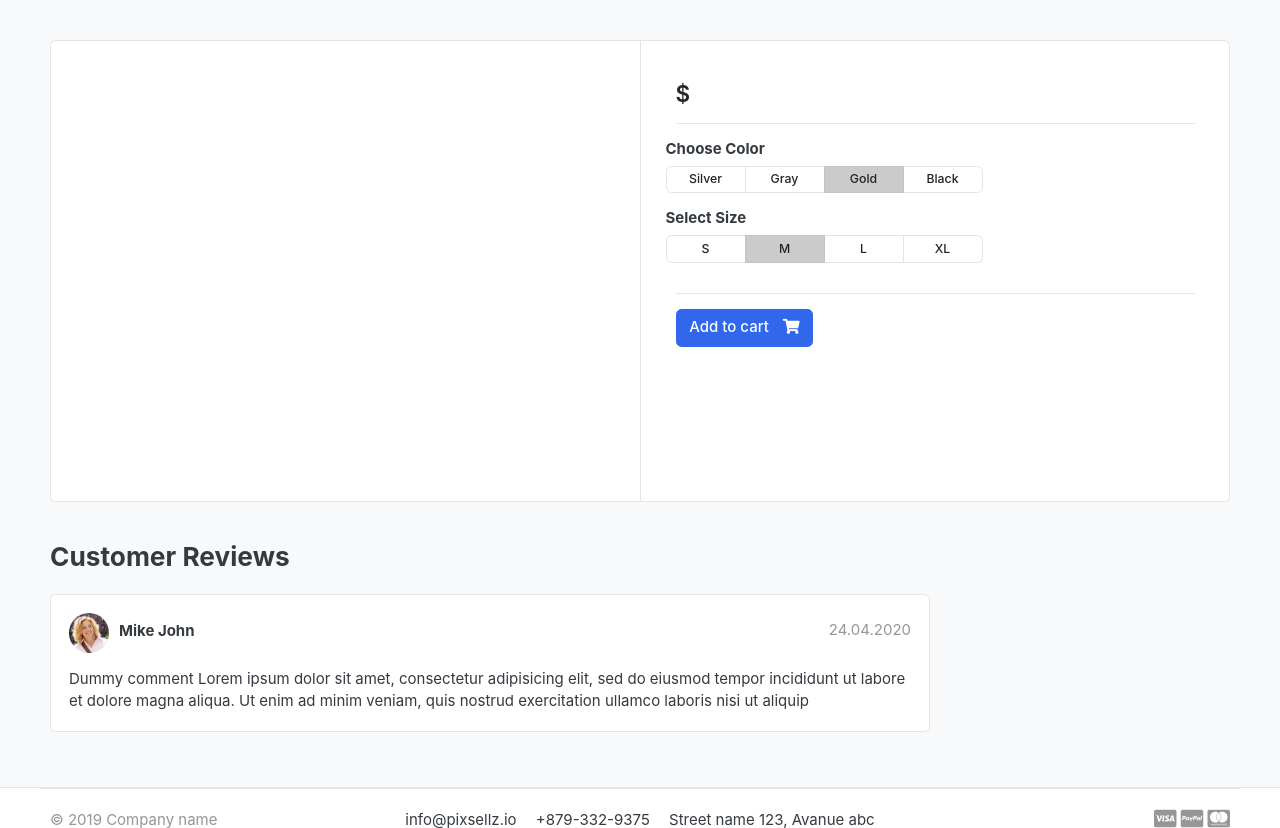
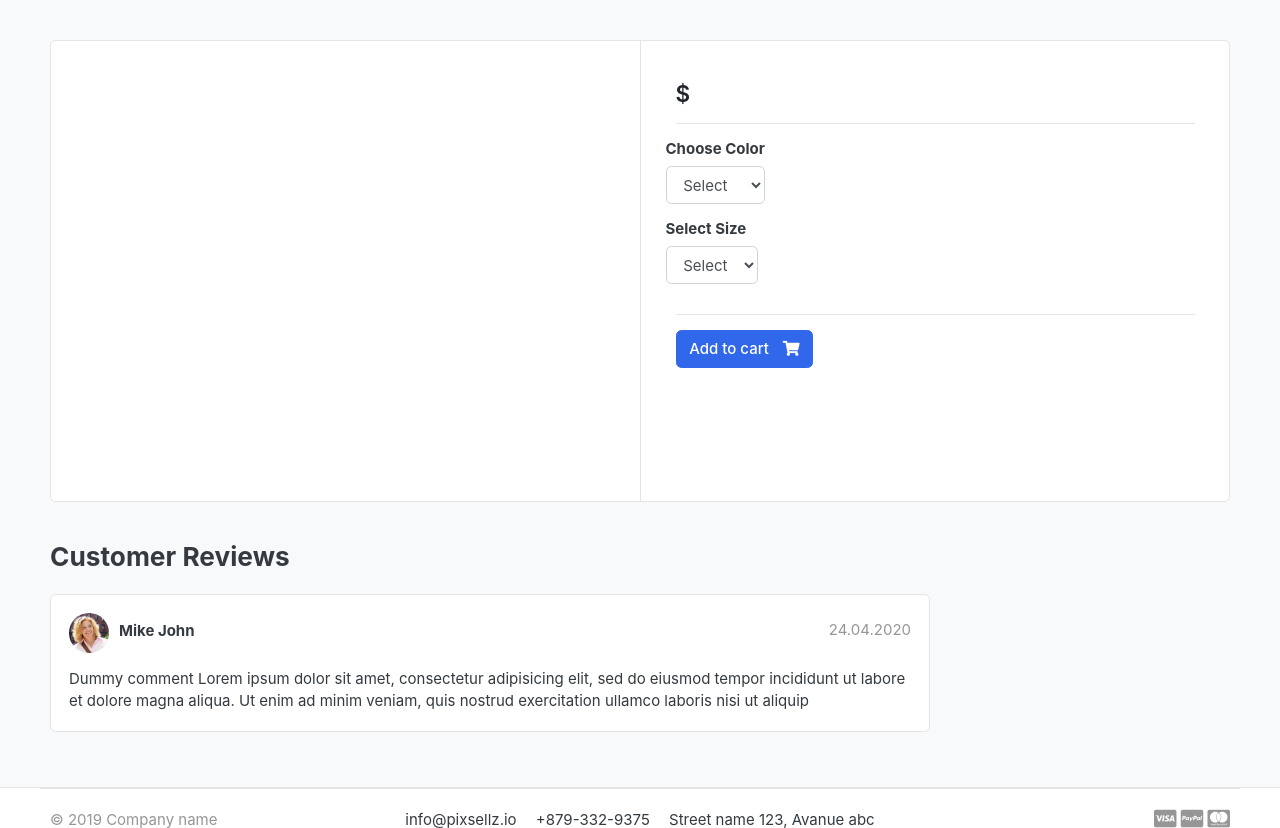
Before and after one commit to Titanking138/webbuy, a Django app: template templates/store/product_detail.html in a window 1280 px wide. Shown: the part 150-978 px from the top of the page. Run offline with Django 4.2, Linux system fonts and the light colour scheme; the template is opened without the code that fills it, so the values that code supplies are empty; some libraries are stand-ins or nearby versions; some web fonts are replaced.

Commit message:
dynamic color

```diff
--- a/carts/views.py
+++ b/carts/views.py
@@ -15,6 +15,11 @@ def _cart_id(request):
     return cart
 
 def add_cart(request,product_id):
+    if request.method == 'POST':
+        color = request.POST['color']
+        size = request.POST['size']
+
+    print(color , size)
     product = Product.objects.get(id=product_id) #get the product
     try:
         cart = Cart.objects.get(cart_id=_cart_id(request)) # get the cart id using httpsession method
--- a/templates/store/product_detail.html
+++ b/templates/store/product_detail.html
@@ -19,6 +19,8 @@
     </article> <!-- gallery-wrap .end// -->
             </aside>
             <main class="col-md-6 border-left">
+             <form action = "{% url 'add_cart' single_product.id %}" , method="POST">
+                {% csrf_token %}
                 <article class="content-body">
 
                 <h2 class="title">{{ single_product.product_name }}</h2>
@@ -34,39 +36,23 @@
                     <div class="row">
                         <div class="item-option-select">
                             <h6>Choose Color</h6>
-                <div class="btn-group btn-group-sm btn-group-toggle" data-toggle="buttons">
-                  <label class="btn btn-light">
-                    <input type="radio" name="radio_color"> Silver
-                  </label>
-                  <label class="btn btn-light">
-                    <input type="radio" name="radio_color" > Gray
-                  </label>
-                  <label class="btn btn-light active">
-                    <input type="radio" name="radio_color checked"> Gold
-                  </label>
-                  <label class="btn btn-light">
-                    <input type="radio" name="radio_color"> Black
-                  </label>
-                </div>
+                               <select name="color"  class="form-control" required>
+                                 <option value="" disabled selected>Select</option>
+                                 {% for i in single_product.variation_set.colors %}
+                                 <option value="{{ i.variation_value | lower }}">{{ i.variation_value | capfirst }}</option>
+                                 {% endfor %}
+                              </select>
                         </div>
                     </div> <!-- row.// -->
                     <div class="row">
                         <div class="item-option-select">
                             <h6>Select Size</h6>
-                <div class="btn-group btn-group-sm btn-group-toggle" data-toggle="buttons">
-                  <label class="btn btn-light">
-                    <input type="radio" name="radio_color"> S
-                  </label>
-                  <label class="btn btn-light active">
-                    <input type="radio" name="radio_color" checked> M
-                  </label>
-                  <label class="btn btn-light">
-                    <input type="radio" name="radio_color"> L
-                  </label>
-                  <label class="btn btn-light">
-                    <input type="radio" name="radio_color"> XL
-                  </label>
-                </div>
+                             <select name="size"  class="form-control">
+                                <option value="" disabled selected>Select</option>
+                                {% for i in single_product.variation_set.sizes %}
+                                <option value="{{ i.variation_value | lower }}">{{ i.variation_value | capfirst }}</option>
+                                {% endfor %}
+                             </select>
                         </div>
                     </div> <!-- row.// -->
                     <hr>
@@ -77,10 +63,11 @@
                         <a href="#" class="btn  btn-success"> <span class="text">Added to Cart</span> <i class="fas fa-check"></i>  </a>
                         <a href="{% url 'cart' %}" class="btn  btn-outline-primary"> <span class="text">View Cart</span> <i class="fas fa-eye"></i>  </a>
                       {% else %}
-           <a href="{% url 'add_cart' single_product.id %}" class="btn  btn-primary"> <span class="text">Add to cart</span> <i class="fas fa-shopping-cart"></i>  </a>
+                      <button type="submit" class="btn  btn-primary"> <span class="text">Add to cart</span> <i class="fas fa-shopping-cart"></i>  </button>
                       {% endif %}
                     {% endif %}
                 </article> <!-- product-info-aside .// -->
+            </form>
             </main> <!-- col.// -->
         </div> <!-- row.// -->
     </div> <!-- card.// -->
```
Also changed, not shown: store/admin.py (+7 -1 lines), store/models.py (+24 -0 lines), store/migrations/0003_variation.py (added). Lines whose indentation alone changed are shown as unchanged.
